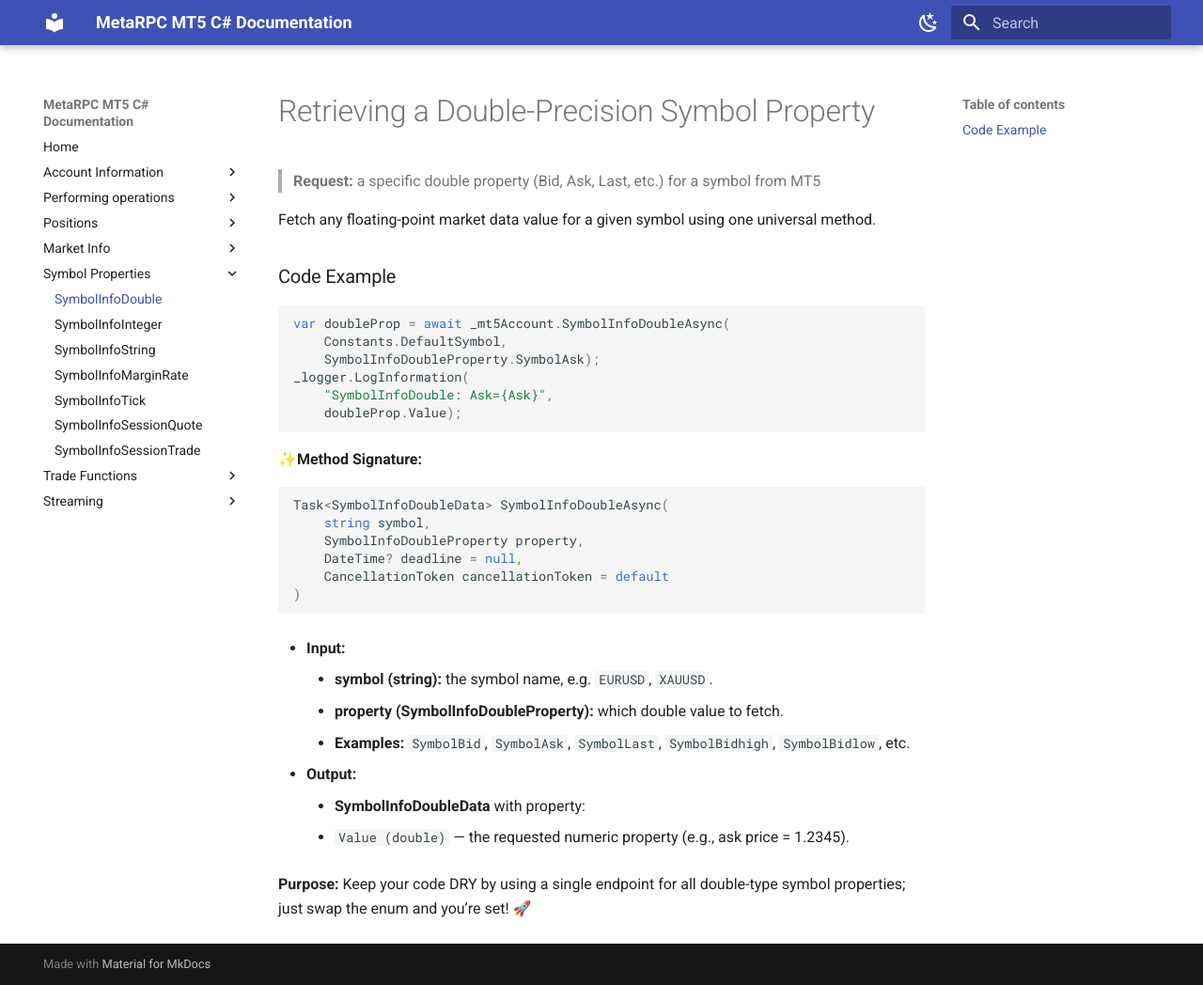
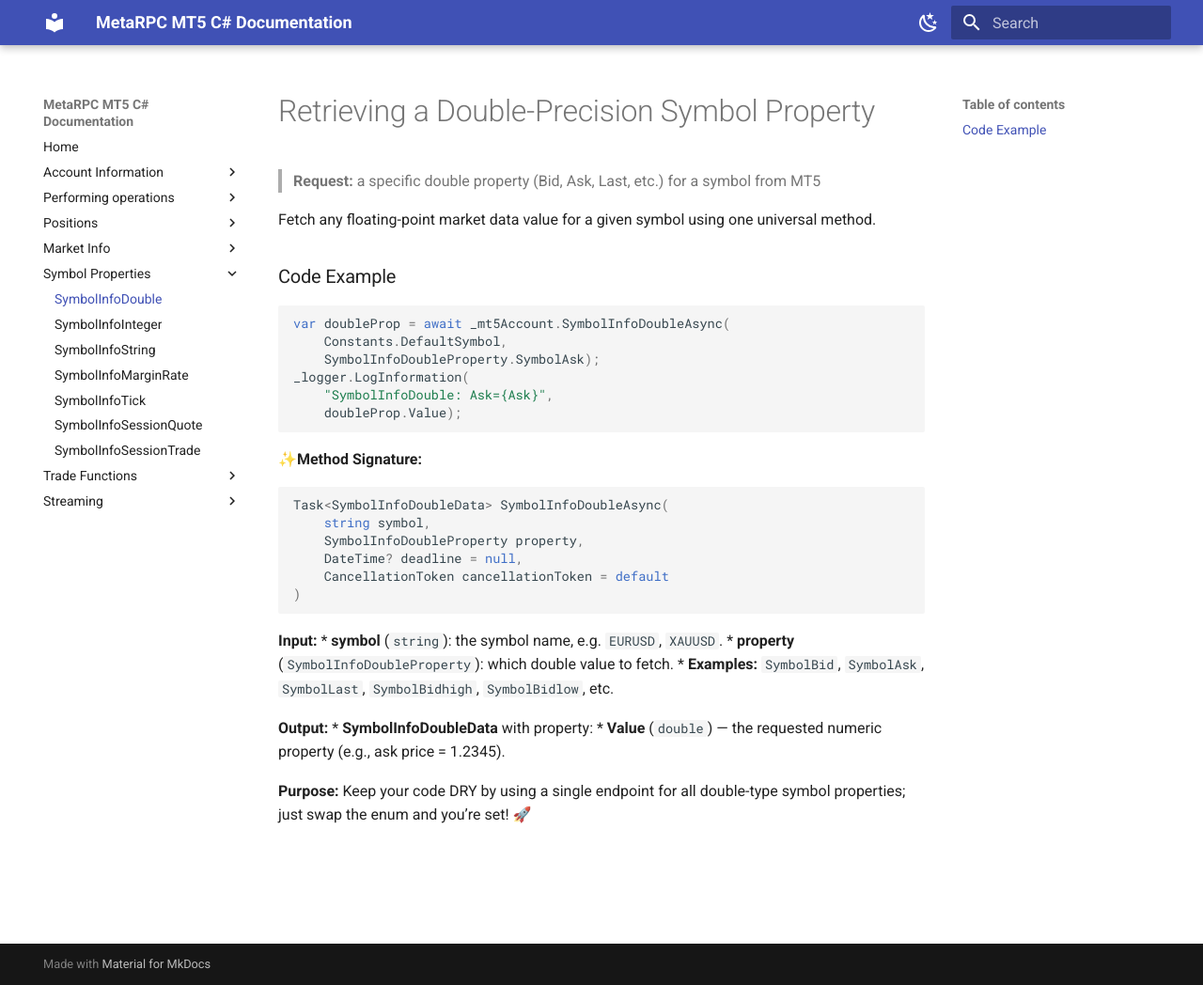
Before and after one commit to MetaRPC/CSharpMT5, an MkDocs documentation site: the page built from docs/SymbolProperties/SymbolInfoDouble.md, in a window 1280 px wide and 1048 px high. Shown: the whole window at 94% size. Built offline with MkDocs 1.6.1 and Material for MkDocs 9.7.7, drawn with Linux system fonts in a browser that asks for light colours.

````diff
--- a/docs/SymbolProperties/SymbolInfoDouble.md
+++ b/docs/SymbolProperties/SymbolInfoDouble.md
@@ -25,13 +25,13 @@ Task<SymbolInfoDoubleData> SymbolInfoDoubleAsync(
 )
 ```
 
-* **Input:**
-    * **symbol (string):** the symbol name, e.g. `EURUSD`, `XAUUSD`.
-    * **property (SymbolInfoDoubleProperty):** which double value to fetch.
-      * **Examples:** `SymbolBid`, `SymbolAsk`, `SymbolLast`, `SymbolBidhigh`, `SymbolBidlow`, etc.
+ **Input:**
+* **symbol** (`string`): the symbol name, e.g. `EURUSD`, `XAUUSD`.
+* **property** (`SymbolInfoDoubleProperty`): which double value to fetch.
+* **Examples:** `SymbolBid`, `SymbolAsk`, `SymbolLast`, `SymbolBidhigh`, `SymbolBidlow`, etc.
 
-* **Output:**
-    * **SymbolInfoDoubleData** with property:
-      * `Value (double)` — the requested numeric property (e.g., ask price = 1.2345).
+ **Output:**
+* **SymbolInfoDoubleData** with property:
+* **Value** (`double`) — the requested numeric property (e.g., ask price = 1.2345).
 
 **Purpose:** Keep your code DRY by using a single endpoint for all double-type symbol properties; just swap the enum and you’re set! 🚀
````
